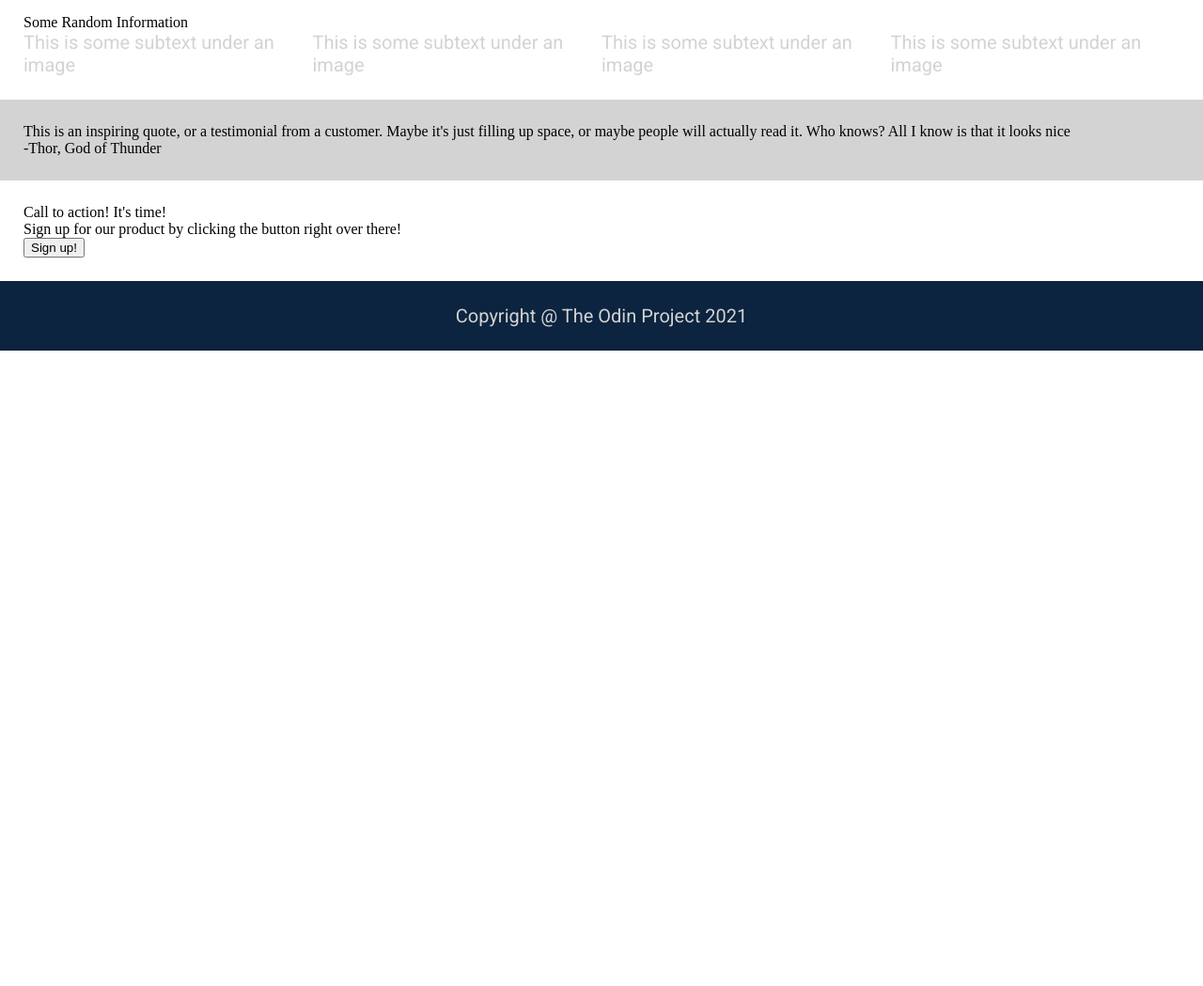
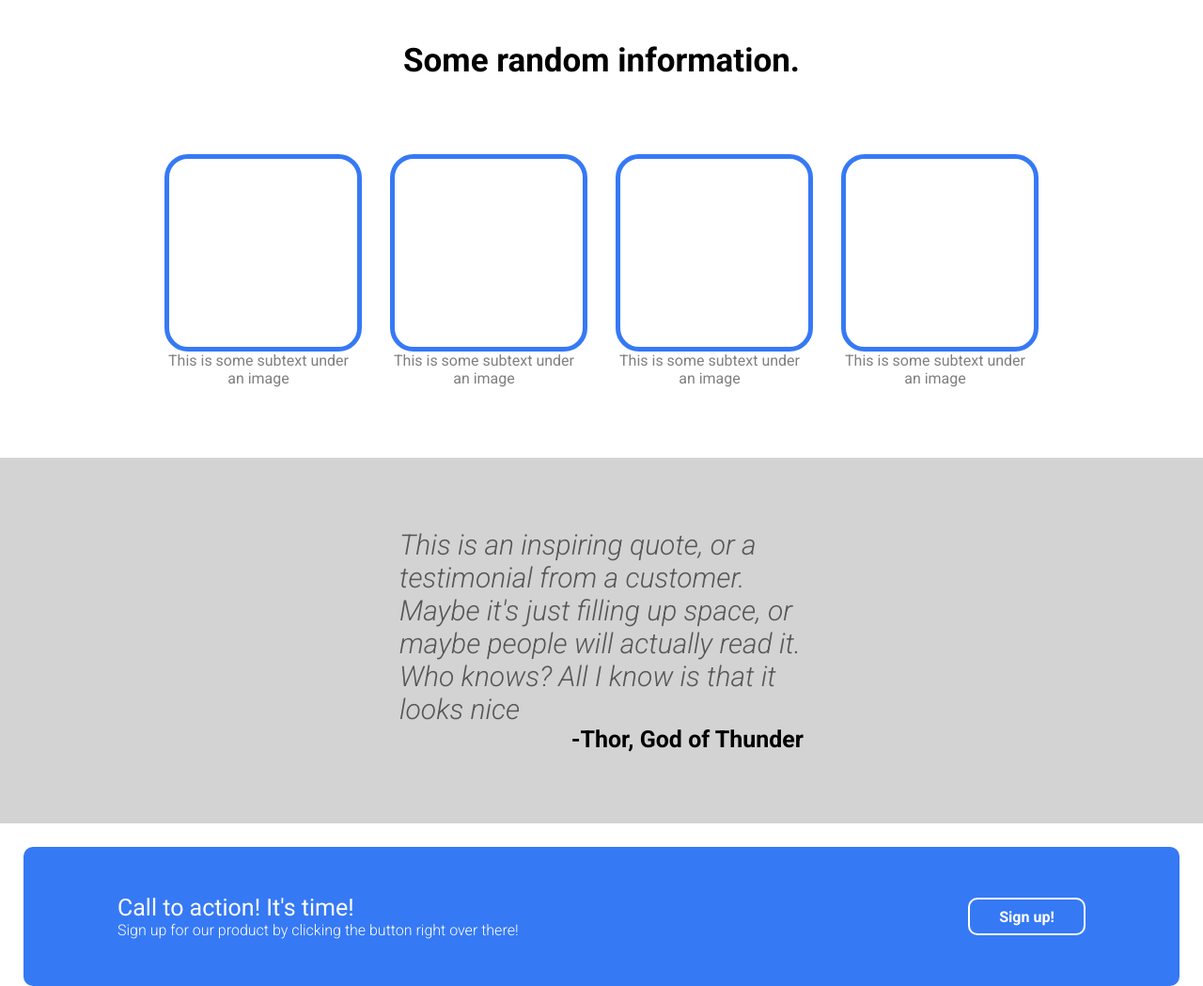
Before and after one commit to TristanTsang/odin-landing-page, a plain HTML site: page index.html in a window 1280 px wide. Shown: the part 560-1609 px from the top of the page at 94% size. Before the commit the page ends 933 px from the top, so only its background shows below. Drawn offline with Linux system fonts and the light colour scheme.

Commit message:
Finish project
Finish the remaining parts of the project and add final touches to
styling.
Add information to README.md

```diff
--- a/index.html
+++ b/index.html
@@ -11,7 +11,7 @@
       rel="stylesheet"
     />
   </head>
-  <body style="margin: 0">
+  <body style="margin: 0; background-color: rgb(12, 36, 63)">
     <div style="background-color: rgb(12, 36, 63); padding: 25px">
       <nav>
         <div class="header-logo">Header Logo</div>
@@ -41,43 +41,45 @@
     </div>
 
     <div style="background-color: white; padding: 25px">
-      <div>Some Random Information</div>
-      <div style="display: flex">
+      <div class="center"><h2>Some random information.</h2></div>
+      <div class="images-container">
         <div>
           <div class="blue-box"></div>
-          <div class="subtext">This is some subtext under an image</div>
+          <div class="subtext image">This is some subtext under an image</div>
         </div>
         <div>
           <div class="blue-box"></div>
-          <div class="subtext">This is some subtext under an image</div>
+          <div class="subtext image">This is some subtext under an image</div>
         </div>
         <div>
           <div class="blue-box"></div>
-          <div class="subtext">This is some subtext under an image</div>
+          <div class="subtext image">This is some subtext under an image</div>
         </div>
         <div>
           <div class="blue-box"></div>
-          <div class="subtext">This is some subtext under an image</div>
+          <div class="subtext image">This is some subtext under an image</div>
         </div>
       </div>
     </div>
     <div style="background-color: lightgray; padding: 25px">
-      <div>
-        This is an inspiring quote, or a testimonial from a customer. Maybe it's
-        just filling up space, or maybe people will actually read it. Who knows?
-        All I know is that it looks nice
+      <div class="quote-container">
+        <div class="quote-text">
+          This is an inspiring quote, or a testimonial from a customer. Maybe
+          it's just filling up space, or maybe people will actually read it. Who
+          knows? All I know is that it looks nice
+        </div>
+        <div class="author-text">-Thor, God of Thunder</div>
       </div>
-      <div>-Thor, God of Thunder</div>
     </div>
     <div style="background-color: white; padding: 25px">
       <div class="banner">
-        <div>
-          <div>Call to action! It's time!</div>
-          <div>
+        <div class="banner-text-container">
+          <div class="banner-header">Call to action! It's time!</div>
+          <div class="banner-subtext">
             Sign up for our product by clicking the button right over there!
           </div>
-          <button>Sign up!</button>
         </div>
+        <button class="banner-button">Sign up!</button>
       </div>
     </div>
     <div
--- a/styles.css
+++ b/styles.css
@@ -71,3 +71,89 @@ nav {
   height: 33px;
   border-radius: 5px;
 }
+
+h2 {
+  color: black;
+  font-family: "Roboto";
+  font-weight: bold;
+  font-size: 35px;
+}
+
+.center {
+  display: flex;
+  justify-content: center;
+}
+
+.blue-box {
+  height: 200px;
+  width: 200px;
+  border: rgb(54, 121, 245) solid 5px;
+  border-radius: 25px;
+}
+
+.subtext.image {
+  text-align: center;
+  font-size: 16px;
+  color: gray;
+  width: 200px;
+}
+
+.images-container {
+  display: flex;
+  justify-content: center;
+  gap: 30px;
+  margin-top: 50px;
+  margin-bottom: 50px;
+}
+
+.quote-text {
+  font-style: italic;
+  color: rgb(86, 86, 86);
+  font-weight: 300;
+  font-size: 30px;
+  font-family: "Roboto";
+}
+.author-text {
+  font-weight: bold;
+  font-size: 25px;
+  text-align: right;
+  font-family: "Roboto";
+}
+.quote-container {
+  margin: 50px 400px 50px 400px;
+}
+
+.banner {
+  align-items: center;
+  display: flex;
+  flex-direction: row;
+  padding: 50px 100px 50px 100px;
+  background-color: rgb(54, 121, 245);
+  border-radius: 10px;
+}
+.banner-subtext {
+  font-family: "Roboto";
+  color: white;
+  font-weight: 300;
+  font-size: 16px;
+}
+.banner-header {
+  font-family: "Roboto";
+  color: white;
+  font-size: 25px;
+}
+.banner-text-container {
+  flex: 3;
+}
+.banner-button {
+  background-color: transparent;
+  border: white solid 2px;
+  color: white;
+  width: 125px;
+  height: 40px;
+  font-family: "roboto";
+  border-radius: 10px;
+  font-weight: bold;
+  font-size: 16px;
+  flex: 1 1 1;
+}
```
Also changed, not shown: 1 other file.
